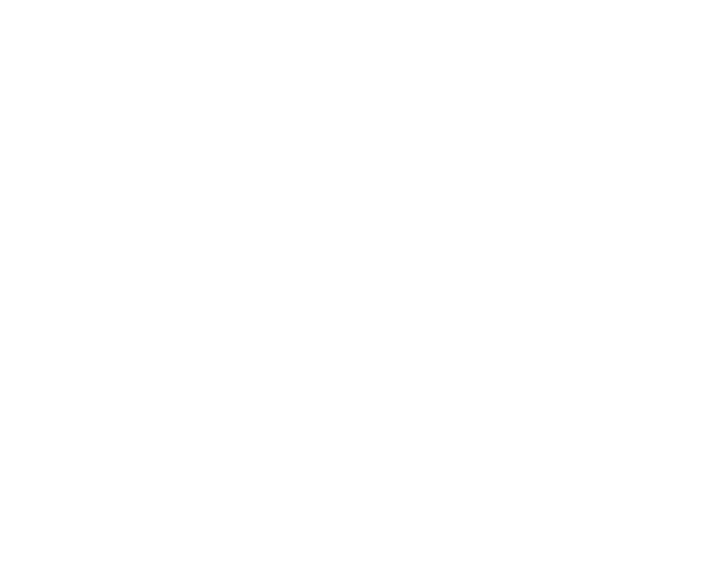
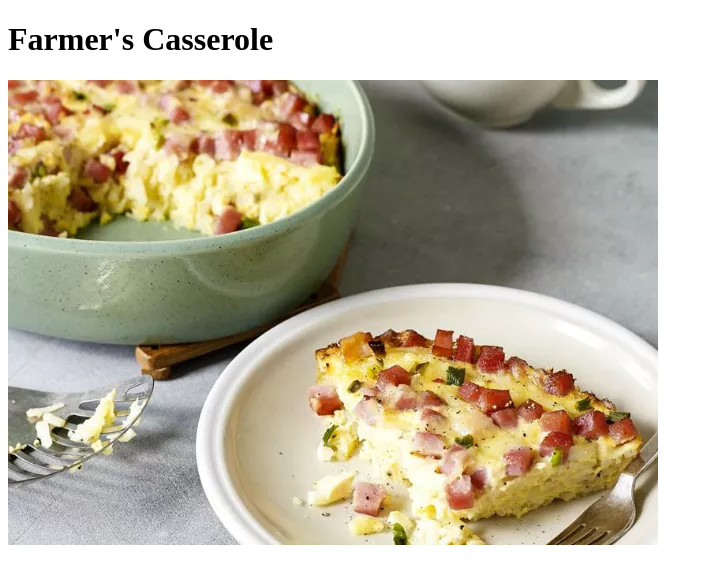
Before and after one commit to MidnightCrowley/odin-recipes, a plain HTML site: page recipes/farmers_casserole.html in a window 1280 px wide. Shown: the whole page, without its empty margins (0-713 px from the left). Drawn offline with Linux system fonts and the light colour scheme.

Commit message:
add image to farmers_casserole add link to farmers_casserole on index

```diff
--- a/recipes/farmers_casserole.html
+++ b/recipes/farmers_casserole.html
@@ -4,11 +4,10 @@
     <meta charset="UTF-8">
     <meta name="viewport" content="width=
     , initial-scale=1.0">
-    <title>
-        <h1>Farmer's Casserole</h1>
-    </title>
+    <title>Farmer's Casserole</title>
 </head>
 <body>
-
+    <h1>Farmer's Casserole</h1>
+<img src="./images/farmers_casserole.jpg">
 </body>
 </html>
```
Also changed, not shown: index.html (+1 -0 lines), recipes/images/farmers_casserole.jpg (added).
